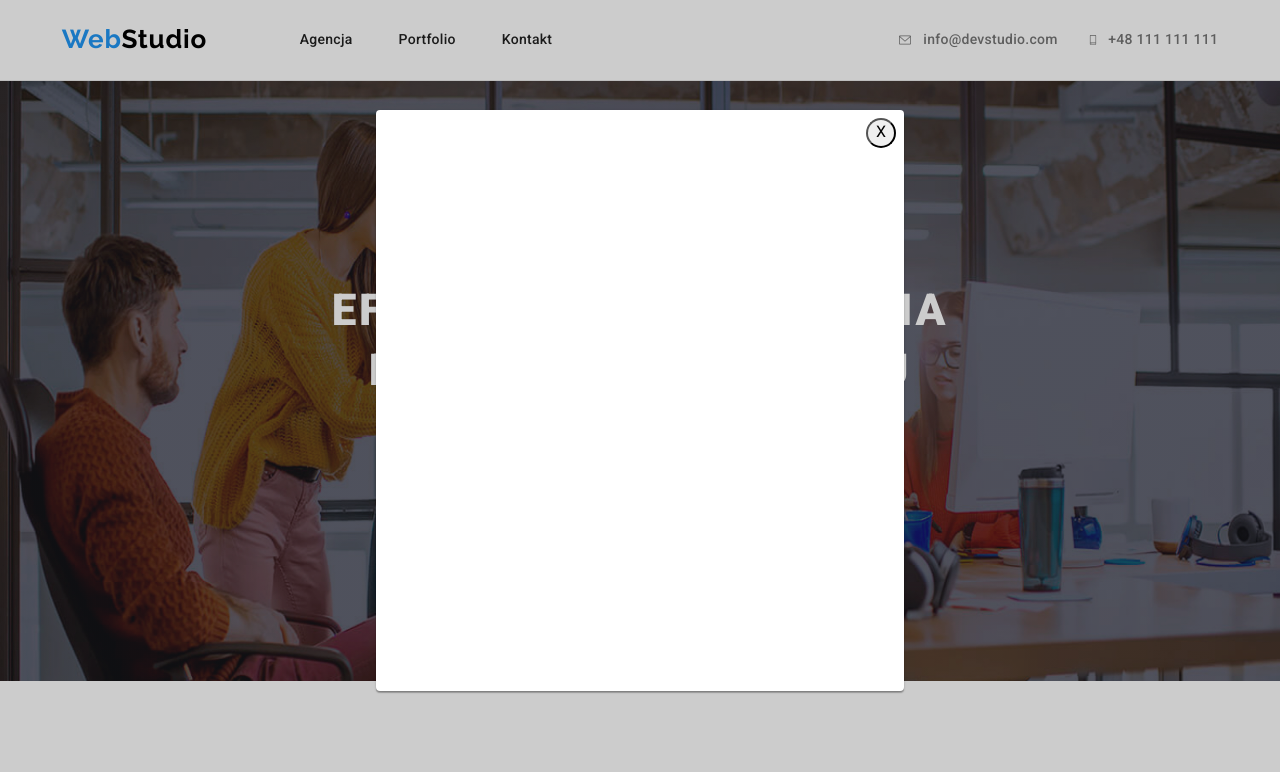
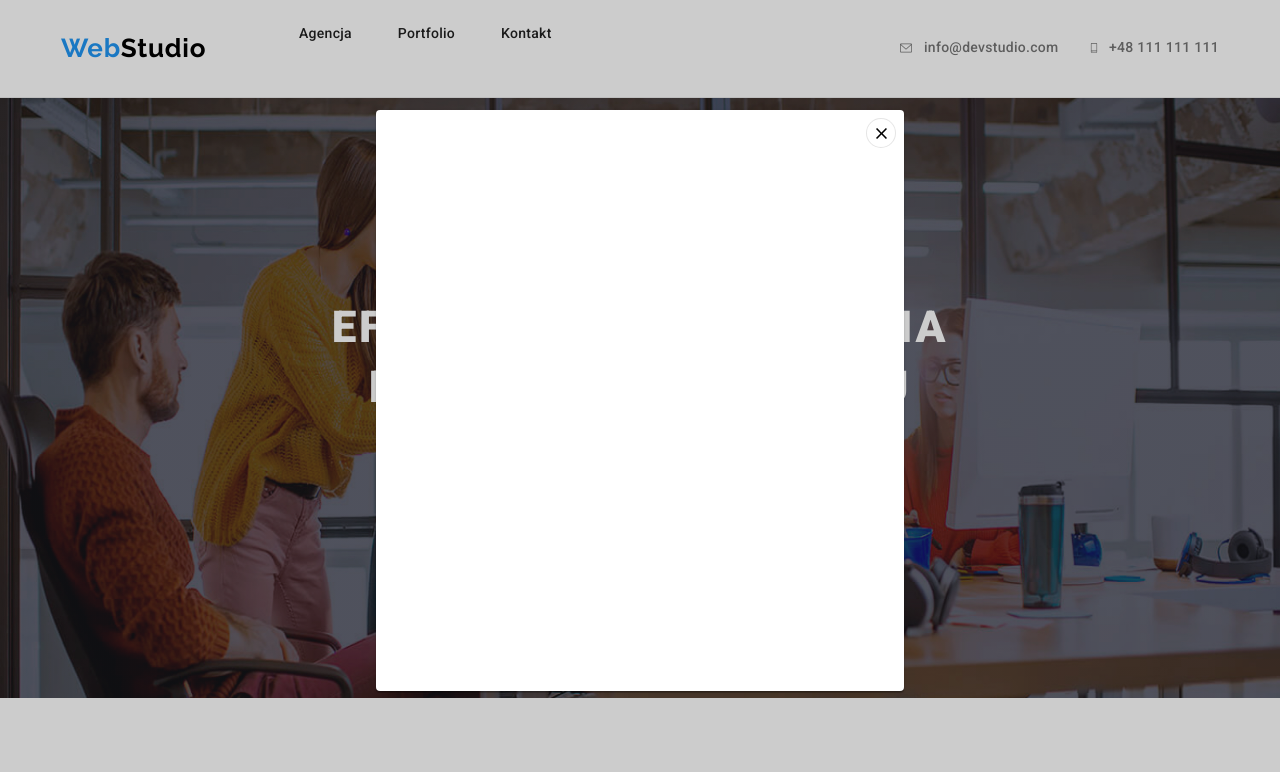
Before and after one commit to HubHubert/goit-markup-hw-05, a plain HTML site: page index.html in a window 1280 px wide. Both pictures are taken after a click on the button "Zamów usługe". Shown: the top 772 px of the page. Drawn offline with nearby package versions, Linux system fonts and the light colour scheme.

Commit message:
hw5 almost done

```diff
--- a/css/styles.css
+++ b/css/styles.css
@@ -74,6 +74,11 @@ body {
 .studio-piece-logotype {
   color: var(--acent-color-text);
 }
+.menu-nav {
+  width: 254px;
+  height: 48px;
+  margin-right: 345px;
+}
 .nav-list-main-item:not(:last-child) {
   margin-right: 46px;
 }
@@ -94,14 +99,11 @@ body {
   margin-bottom: 0px;
   padding-left: 0px;
 }
-
 .nav-list-item:hover,
 .nav-list-item:focus {
   color: var(--second-main-text-color);
 }
-.navigation {
-  margin-right: 345px;
-}
+
 .container-for-contacts {
   display: flex;
   width: fit-content;
@@ -198,22 +200,27 @@ body {
   margin-bottom: 0px;
 }
 .backdrop {
-  position: absolute;
+  position: fixed;
   left: 0;
   top: 0;
   width: 100%;
   height: 100%;
   background: rgba(0, 0, 0, 0.2);
   display: flex;
+  z-index: 1;
+  justify-content: center;
 }
 .modal {
   width: 528px;
   height: 581px;
   background-color: var(--acent-color-for-containers);
-  margin: auto;
   box-shadow: 0px 1px 3px rgba(0, 0, 0, 0.12), 0px 1px 1px rgba(0, 0, 0, 0.14),
     0px 2px 1px rgba(0, 0, 0, 0.2);
   border-radius: 4px;
+  position: fixed;
+  display: block;
+  z-index: 1;
+  align-self: center;
 }
 .is-hidden {
   opacity: 0;
@@ -227,6 +234,9 @@ body {
   cursor: pointer;
   border-radius: 50%;
   margin: 8px 8px 543px 490px;
+  padding: 6px 0px 6px 0px;
+  background-color: var(--acent-color-text);
+  border: 1px solid rgba(0, 0, 0, 0.1);
 }
 .buttons-index {
   text-align: center;
--- a/index.html
+++ b/index.html
@@ -27,10 +27,11 @@
           <a class="logotype" href="./index.html"
             ><span class="piece-of-logotype">Web</span><span>Studio</span>
           </a>
-          <nav class="navigation">
+          <div class="menu-nav">
+            <nav>
               <ul class="nav-list">
                 <li class="nav-list-main-item">
-                <a class="nav-list-item" href="/agencja">Agencja</a>
+                  <a class="nav-list-item" href="./index.html">Agencja</a>
                 </li>
                 <li class="nav-list-main-item">
                   <a class="nav-list-item" href="./portfolio.html">Portfolio</a>
@@ -40,6 +41,7 @@
                 </li>
               </ul>
             </nav>
+          </div>
 
           <div class="container-for-contacts">
             <a class="contact-links" href="mailto:info@devstudio.com"
@@ -61,7 +63,11 @@
     <main>
       <div class="backdrop is-hidden" data-modal>
         <div class="modal">
-          <button type="button" class="close-btn" data-modal-close>X</button>
+          <button type="button" class="close-btn" data-modal-close>
+            <svg width="18px" height="18px">
+              <use href="./images/icons2.svg#icon-close-black-18dp-2-1"></use>
+            </svg>
+          </button>
         </div>
       </div>
 
```
Also changed, not shown: portfolio.html (+3 -1 lines), images/icons2.svg (added). Lines whose indentation alone changed are shown as unchanged.
